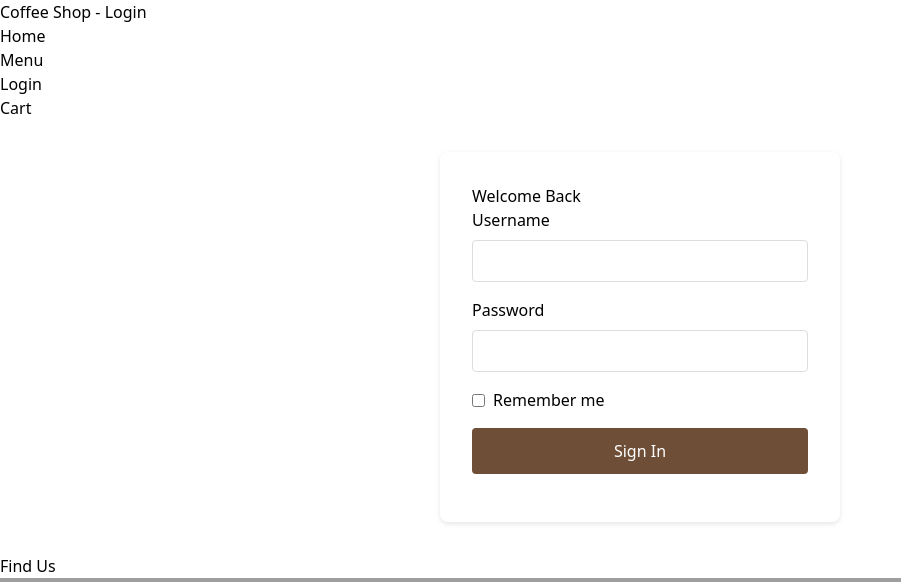
After one commit to Maktab-Group3/Maktab119_Cafe_project_group3, a Django app: page /login/ in a window 1280 px wide. The commit adds this page. Shown: the top 582 px of the page, without its empty margins (0-901 px from the left). Run offline with Django 4.2, Linux system fonts and the light colour scheme; style sheets or scripts are compiled from the project's sources; grey boxes are pictures that could not be loaded.

Commit message:
some changes applied

```diff
--- a/templates/home_reza_sample.html
+++ b/templates/home_reza_sample.html
@@ -17,7 +17,7 @@
                     <a href="http://127.0.0.1:8000/menu/" style="color: white; text-decoration: none;">Menu</a>
                 </li>
                 <li style="display: inline; margin: 0 10px;">
-                    <a href="login.html" style="color: white; text-decoration: none;">Login</a>
+                    <a href="http://127.0.0.1:8000/login/" style="color: white; text-decoration: none;">Login</a>
                 </li>
                 <li style="display: inline; margin: 0 10px;">
                     <a href="orders.html" style="color: white; text-decoration: none;">Orders</a>
--- /dev/null
+++ b/templates/login_reza.html
@@ -0,0 +1,139 @@
+{% load static %}
+<!DOCTYPE html>
+<html lang="en">
+<head>
+    <meta charset="UTF-8">
+    <meta name="viewport" content="width=device-width, initial-scale=1.0">
+    <title>Coffee Shop - Login</title>
+    <link rel="stylesheet" href="{% static 'styles.css' %}">
+    <style>
+        .login-container {
+            max-width: 400px;
+            margin: 2rem auto;
+            padding: 2rem;
+            background: white;
+            border-radius: 8px;
+            box-shadow: 0 2px 5px rgba(0,0,0,0.1);
+        }
+
+        .login-form {
+            display: flex;
+            flex-direction: column;
+            gap: 1rem;
+        }
+
+        .form-group {
+            display: flex;
+            flex-direction: column;
+            gap: 0.5rem;
+        }
+
+        input[type="text"],
+        input[type="password"] {
+            padding: 0.5rem;
+            border: 1px solid #ddd;
+            border-radius: 4px;
+            font-size: 1rem;
+        }
+
+        .remember-me {
+            display: flex;
+            align-items: center;
+            gap: 0.5rem;
+        }
+
+        .login-btn {
+            background-color: #6f4e37;
+            color: white;
+            padding: 0.7rem;
+            border: none;
+            border-radius: 4px;
+            cursor: pointer;
+            font-size: 1rem;
+        }
+
+        .login-btn:hover {
+            background-color: #5d4130;
+        }
+
+        .login-links {
+            margin-top: 1rem;
+            text-align: center;
+        }
+
+        .login-links a {
+            color: #6f4e37;
+            text-decoration: none;
+        }
+
+        .login-links a:hover {
+            text-decoration: underline;
+        }
+    </style>
+</head>
+<body>
+    <header>
+        <h1>Coffee Shop - Login</h1>
+        <nav>
+            <ul>
+                <li><a href="">Home</a></li>
+                <li><a href="">Menu</a></li>
+                <li><a href="">Login</a></li>
+                <li><a href="">Cart</a></li>
+            </ul>
+        </nav>
+    </header>
+
+    <main>
+        <div class="login-container">
+            <h2>Welcome Back</h2>
+            <form method="post" class="login-form">
+                {% csrf_token %}
+
+                {% if form.errors %}
+                <div class="alert alert-danger">
+                    Invalid username or password. Please try again.
+                </div>
+                {% endif %}
+
+                <div class="form-group">
+                    <label for="username">Username</label>
+                    <input type="text" id="username" name="username" required>
+                </div>
+
+                <div class="form-group">
+                    <label for="password">Password</label>
+                    <input type="password" id="password" name="password" required>
+                </div>
+
+                <div class="remember-me">
+                    <input type="checkbox" id="remember" name="remember">
+                    <label for="remember">Remember me</label>
+                </div>
+
+                <button type="submit" class="login-btn">Sign In</button>
+            </form>
+
+            <div class="login-links">
+                {% comment %} <p>Don't have an account? <a href="{% url 'signup' %}">Sign up here</a></p>
+                <p><a href="{% url 'password_reset' %}">Forgot password?</a></p> {% endcomment %}
+            </div>
+        </div>
+    </main>
+
+    <footer>
+        <div class="map">
+            <h3>Find Us</h3>
+            <iframe
+                src="https://www.google.com/maps/embed?pb=!1m18!1m12!1m3!1d3153.835434509374!2d144.9537353153166!3d-37.816279742021665!2m3!1f0!2f0!3f0!3m2!1i1024!2i768!4f13.1!3m3!1m2!1s0x6ad642af0f11fd81%3A0xf577d6eef5e641f0!2sCoffee%20Shop!5e0!3m2!1sen!2sus"
+                width="100%"
+                height="200"
+                style="border:0;"
+                allowfullscreen=""
+                loading="lazy">
+            </iframe>
+        </div>
+        <p>&copy; 2023 Coffee Shop. All rights reserved.</p>
+    </footer>
+</body>
+</html>
--- /dev/null
+++ b/users/urls.py
@@ -0,0 +1,6 @@
+from django.urls import path
+from . import views
+
+urlpatterns = [
+    path('login/',views.login_view, name='login')
+]
```
